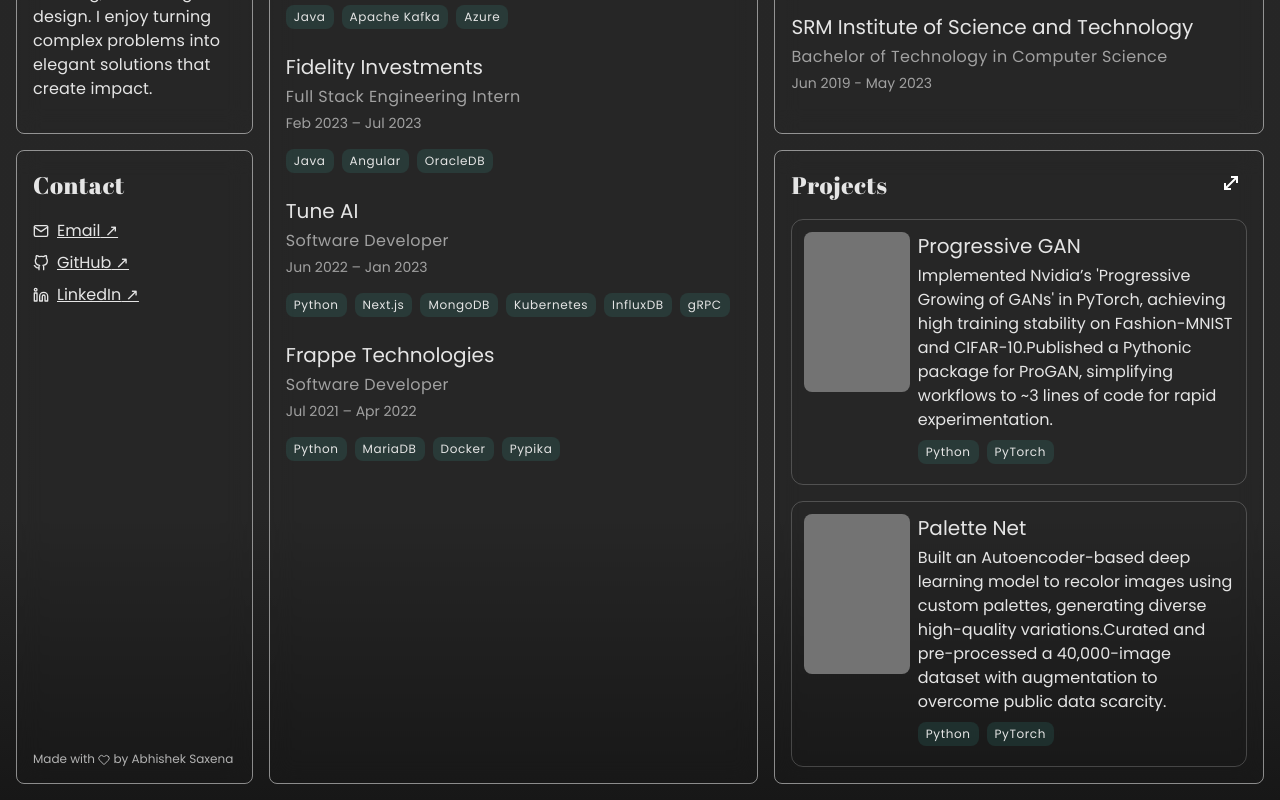
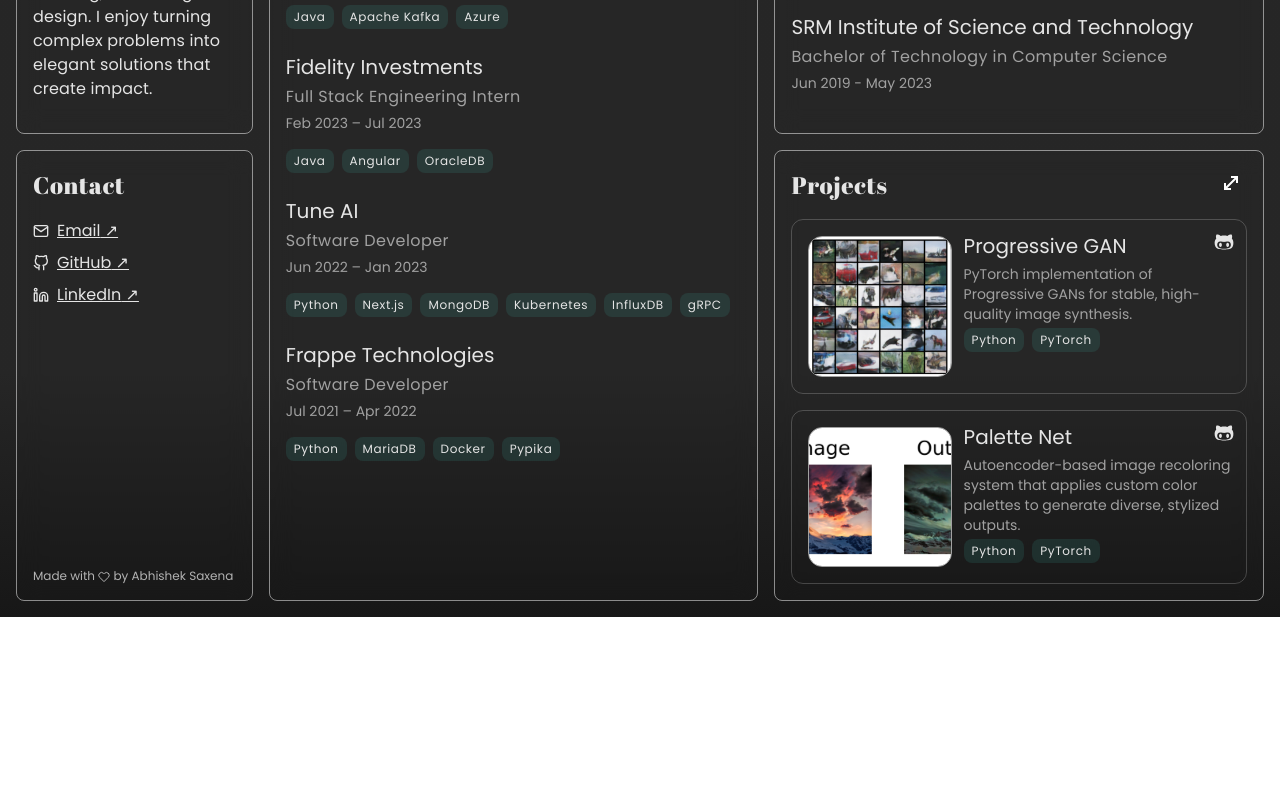
Before and after one commit to saxenabhishek/saxenabhishek, a React (Vite) app in the folder website/: page / in a window 1280 px wide. Shown: the part 616-1416 px from the top of the page. After the commit the page ends 1233 px from the top, so only its background shows below. Built offline with nearby package versions, Linux system fonts and the light colour scheme.

Commit message:
feat: add image url data, update to read new data

```diff
--- a/website/src/components/ProjectCard.jsx
+++ b/website/src/components/ProjectCard.jsx
@@ -1,33 +1,39 @@
-import { FaGithub } from "react-icons/fa";
 import { motion } from "motion/react";
+import { FaGithubAlt } from "react-icons/fa";
 
-const ProjectCard = ({ project, expanded }) => (
+const ProjectCard = ({ project, expanded, idx }) => (
   <>
-    {/* This is the image card */}
-    <div className="h-40 w-auto lg:w-1/3 max-w-44 bg-neutral-500 rounded-lg"></div>
+    <img
+      src={project.image_url}
+      style={{ borderRadius: 14 }}
+      alt="Project Photo"
+      className="object-cover sm:w-1/3 w-auto h-16 sm:h-auto max-w-42 border border-neutral-400 bg-neutral-500 m-1"
+    />
 
-    {project.githubLink && (
+    {project.links && (
       <a
-        href={project.githubLink}
+        href={project.links[0]}
         target="_blank"
         rel="noopener noreferrer"
-        className="mt-auto underline text-xs absolute top-3 right-3"
+        className="mt-auto underline absolute text-xs top-3 right-3"
       >
-        <FaGithub className=" w-7 h-7 hover:fill-teal-400 hover:scale-110" />
+        <FaGithubAlt className="w-5 h-5 hover:fill-teal-400 hover:scale-110" />
       </a>
     )}
 
-    <div className="h-2/3 w-full">
+    <motion.div layout="position" className="sm:w-2/3 w-full">
       <span className="flex justify-between">
         <h3 className="text-lg tracking-[0.1px] md:tracking-normal md:text-xl leading-7 pb-1">
           {project.name}
         </h3>
       </span>
-      <p className="text-base leading-6 pb-2">{project.description}</p>
+      <p className="text-xs md:text-sm leading-3 md:leading-5 text-neutral-600 dark:text-neutral-400 pb-1">
+        {project.summary}
+      </p>
       <div className="flex flex-wrap gap-2 pb-2">
         {project.technologies.slice(0, 2).map((tech) => (
           <span
-            key={tech}
+            key={`${idx}-${tech}`}
             className="bg-teal-300/10 px-2 py-1 rounded-lg text-[11px] md:text-xs leading-4 tracking-wider"
           >
             {tech}
@@ -36,17 +42,16 @@
       </div>
       {expanded && (
         <motion.ul
-          layout
-          initial={{ x: 100, opacity: 0 }}
-          animate={{ x: 0, opacity: 1 }}
+          initial={{ y: -50, opacity: 0 }}
+          animate={{ y: 0, opacity: 1 }}
           className="text-gray-800 dark:text-gray-300 text-xs leading-4 md:text-sm md:leading-5 md:tracking-wide tracking-[0.4px] list-disc pl-4 pb-2"
         >
-          {project.highlights.map((h) => (
+          {project.description.map((h) => (
             <li key={h}>{h}</li>
           ))}
         </motion.ul>
       )}
-    </div>
+    </motion.div>
   </>
 );
 
```
